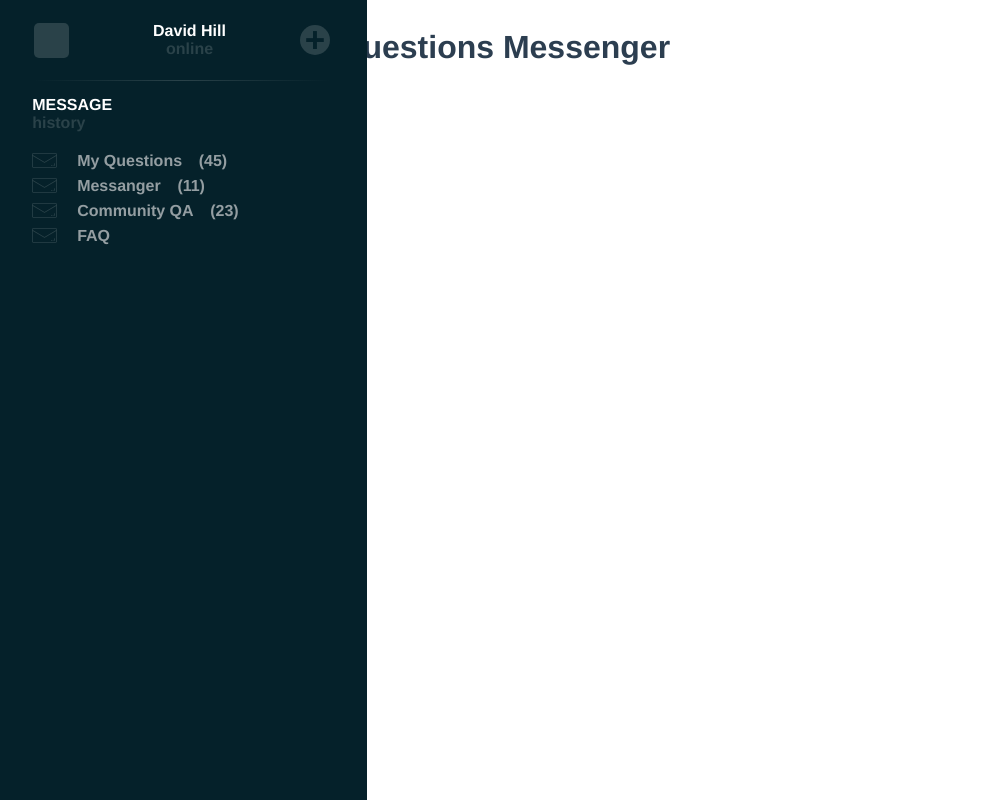
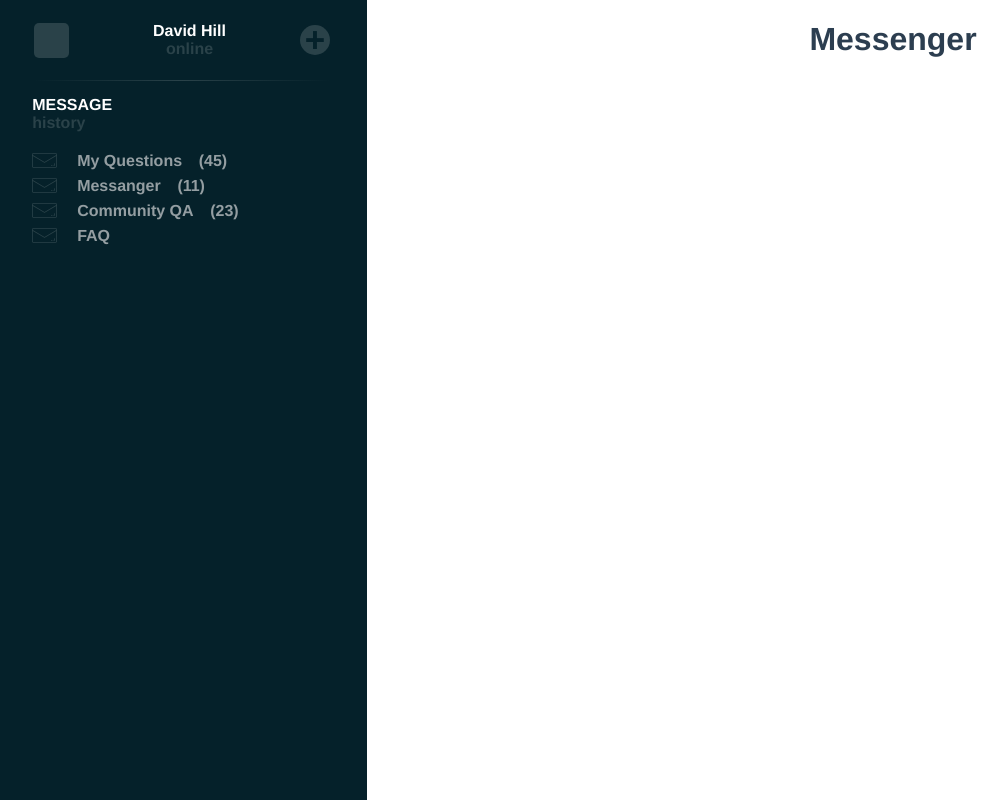
Before and after one commit to Pipal96/Vue.js-Start, a Vue app in the folder RoasUp/my-project/: page / in a window 1280 px wide. Shown: the whole page, without its empty margins (3-1011 px from the left). Built offline with nearby package versions, Linux system fonts and the light colour scheme.

Commit message:
adds code Vue JS

```diff
--- a/RoasUp/my-project/src/App.vue
+++ b/RoasUp/my-project/src/App.vue
@@ -3,23 +3,28 @@
     <aside>
       <Sidebar></Sidebar>
     </aside>
-    <MyQuestions></MyQuestions>
-    <Messanger></Messanger>
+    <component :is="messager"></component>
   </div>
 </template>
 
 <script>
   import Sidebar from './components/Sidebar.vue'
   import MyQuestions from './components/MyQuestions.vue'
-  import Messanger from './components/Messanger.vue'
+  import Messager from './components/Messanger.vue'
 
   export default {
     name: 'App',
     components: {
       Sidebar,
       MyQuestions,
-      Messanger,
-    }
+    },
+    data() {
+      return {
+        myQuestions: MyQuestions,
+        messager: Messager,
+      }
+    },
+
   }
 </script>
 
--- a/RoasUp/my-project/src/components/MessagesSidebar.vue
+++ b/RoasUp/my-project/src/components/MessagesSidebar.vue
@@ -39,6 +39,7 @@
 
 <script>
     import SVGLetter from './SvgLetter.vue'
+
     export default {
         data() {
             return {
@@ -56,7 +57,9 @@
         name: 'app-SVG',
         components: {
             SVGLetter,
-        }
+        },
+
+
     }
 </script>
 
--- a/RoasUp/my-project/src/components/Messanger.vue
+++ b/RoasUp/my-project/src/components/Messanger.vue
@@ -1,5 +1,6 @@
 <template>
-  <h1>{{h1}}</h1>
+<div class="wrapper"><h1>{{h1}}</h1></div>
+
 </template>
 
 <script>
@@ -7,12 +8,18 @@ export default {
     name: 'app-messanger',
     data() {
         return {
-            h1: 'Questions Messenger',
+            h1: 'Messenger',
         }
     },
 }
 </script>
 
 <style scoped>
-
+.wrapper {
+    position: fixed;
+    width: 60vw;
+    height: 100vh;
+    top: 0;
+    right: 0;
+}
 </style>
--- a/RoasUp/my-project/src/components/MyQuestions.vue
+++ b/RoasUp/my-project/src/components/MyQuestions.vue
@@ -1,5 +1,6 @@
 <template>
-  <h1>{{h1}}</h1>
+<div class="wrapper"><h2>{{h1}}</h2></div>
+
 </template>
 
 <script>
```
